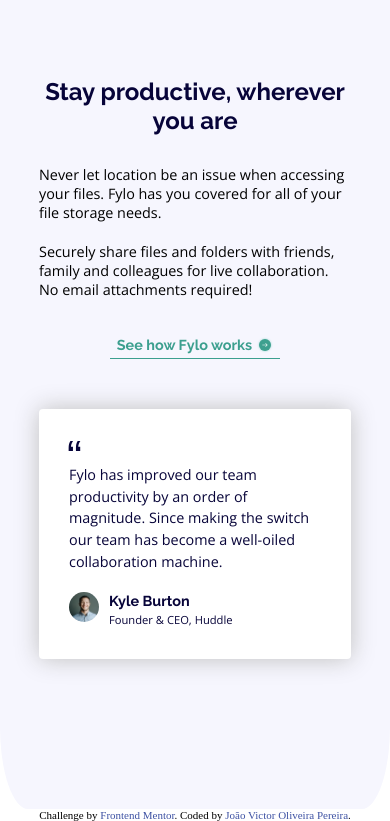
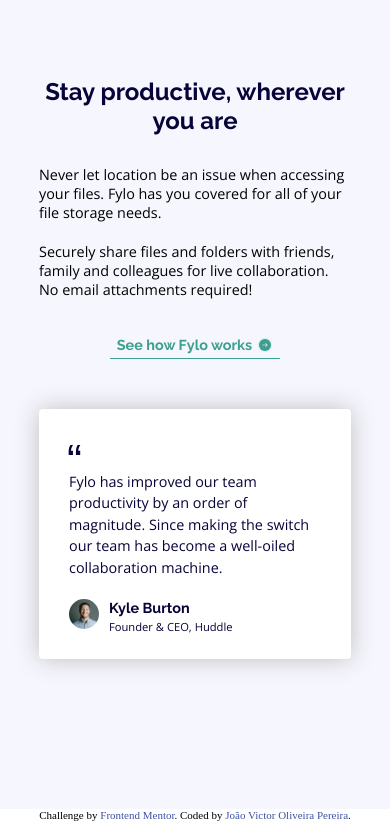
Before and after one commit to joaoquinto/fylo, a plain HTML site: page index.html in a window 390 px wide. Shown: the part 1281-2102 px from the top of the page. Drawn offline with nearby package versions, Linux system fonts and the light colour scheme.

Commit message:
Tentando resolver o erro do quote mobile

```diff
--- a/assets/css/dist/style.css
+++ b/assets/css/dist/style.css
@@ -164,7 +164,7 @@ header {
 .stay-productive {
   background-color: #f6f6fe;
   padding: 100px 0;
-  border-radius: 63% 75% 10% 10%/25% 22% 10% 10%;
+  border-radius: 63% 75% 0% 0%/25% 22% 0% 0%;
 }
 .container-stay-productive {
   display: flex;
@@ -236,7 +236,7 @@ header {
   content: url("../images/icon-quotes.svg");
   position: relative;
   right: 48%;
-  height: 25px;
+  padding: 10px 5px;
 }
 .container-stay-productive .card ul {
   margin-top: 20px;
--- a/assets/css/style.css
+++ b/assets/css/style.css
@@ -164,7 +164,7 @@ header {
 .stay-productive {
   background-color: #f6f6fe;
   padding: 100px 0;
-  border-radius: 63% 75% 10% 10%/25% 22% 10% 10%;
+  border-radius: 63% 75% 0% 0%/25% 22% 0% 0%;
 }
 .container-stay-productive {
   display: flex;
@@ -236,7 +236,7 @@ header {
   content: url("../images/icon-quotes.svg");
   position: relative;
   right: 48%;
-  height: 25px;
+  padding: 10px 5px;
 }
 .container-stay-productive .card ul {
   margin-top: 20px;
```
Also changed, not shown: 1 other file.
